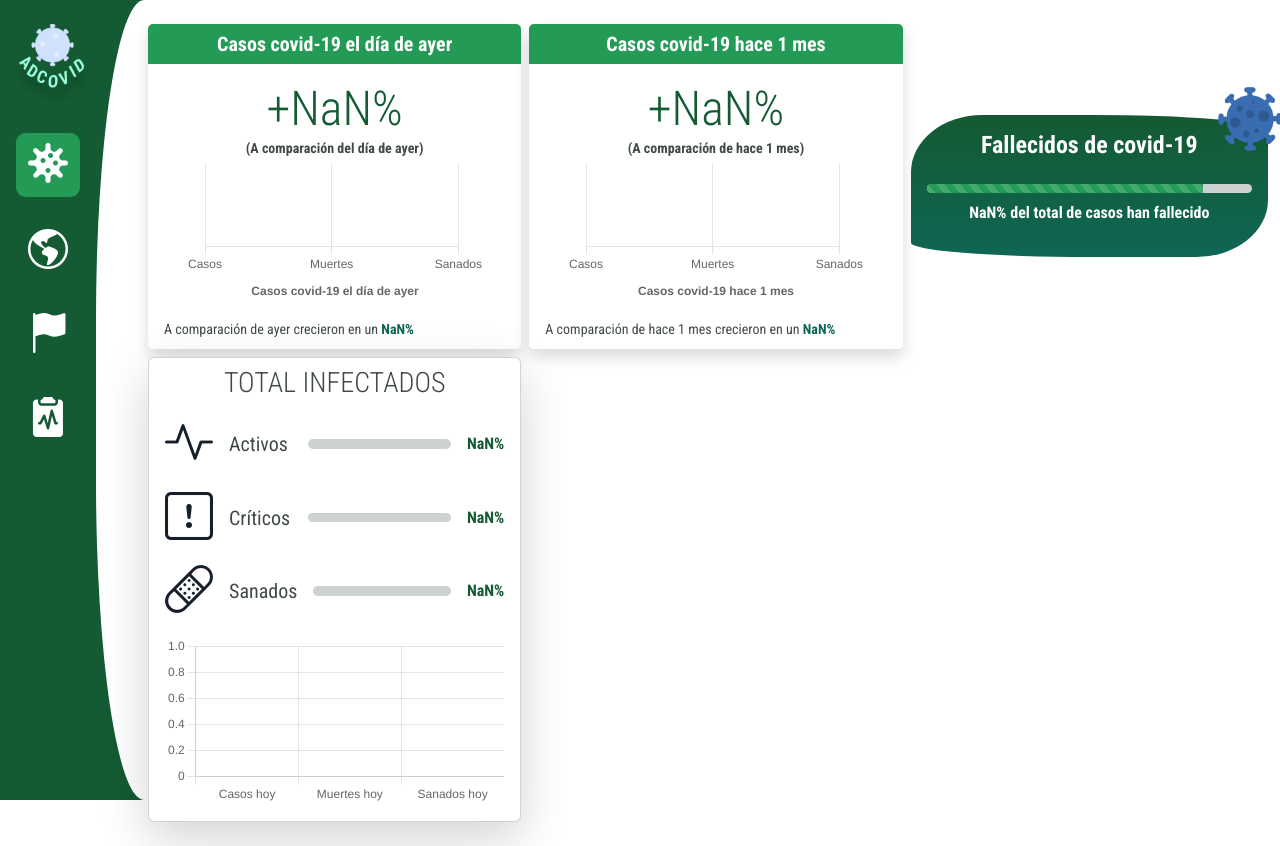
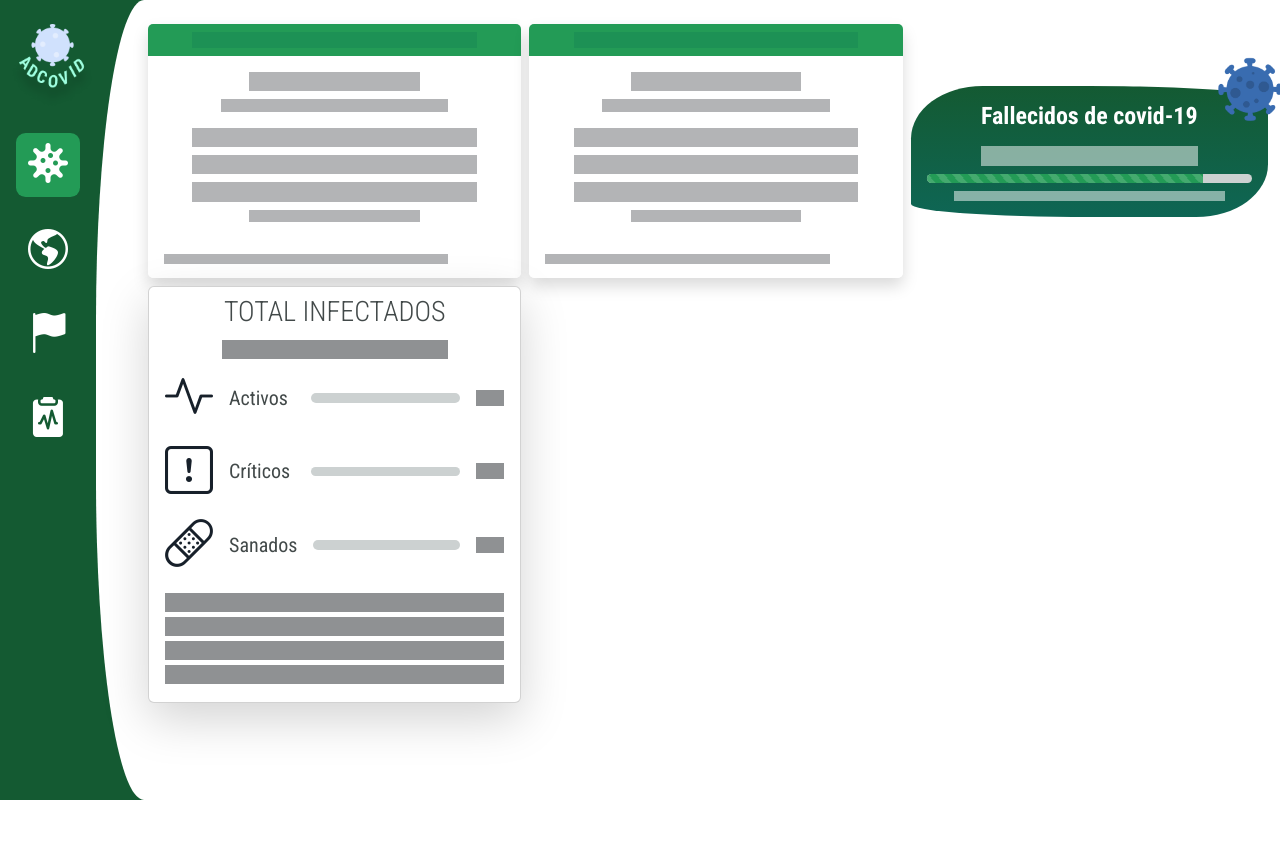
Before and after one commit to JKmoises/adcovid, a React (Create React App) app: page / in a window 1280 px wide. After the commit the page ends 800 px from the top, so only its background shows below. Built offline with nearby package versions, Linux system fonts and the light colour scheme; no server answers.

Commit message:
Agregando placeholder de carga antes de mostrar la data de las gráficas

```diff
--- a/src/components/CardFallecidos.tsx
+++ b/src/components/CardFallecidos.tsx
@@ -1,12 +1,12 @@
-import { ProgressBar } from 'react-bootstrap';
+import { Placeholder, ProgressBar } from "react-bootstrap";
 import covidIcon from "../assets/covid-virus.png";
-import { useContext } from 'react';
-import { CovidContext } from '../context/CovidContext';
+import { useContext } from "react";
+import { CovidContext } from "../context/CovidContext";
 
 export const CardFallecidos = () => {
   const { globals } = useContext(CovidContext);
   const { data } = globals;
-  const { cases,deaths } = data ?? {};
+  const { cases, deaths } = data ?? {};
 
   const percentageDeaths = (deaths * 100) / cases;
 
@@ -21,11 +21,20 @@ export const CardFallecidos = () => {
         alt="Covid icono"
       />
       <h4 className="fw-bold text-center">Fallecidos de covid-19</h4>
-      <span className="display-5 fw-bold">{deaths?.toLocaleString()}</span>
+
+      {data ? (
+        <span className="display-5 fw-bold">{deaths?.toLocaleString()}</span>
+      ) : (
+        <Placeholder xs={8} size="lg" />
+      )}
       <ProgressBar className="w-100" animated now={85} />
-      <p className="text-center text-md-start fw-bold">
-        {percentageDeaths.toFixed(1)}% del total de casos han fallecido
-      </p>
+      {data ? (
+        <p className="text-center text-md-start fw-bold">
+          {percentageDeaths.toFixed(1)}% del total de casos han fallecido
+        </p>
+      ) : (
+        <Placeholder xs={10} size="xs" />
+      )}
     </section>
   );
-}
+};
--- a/src/components/CardInfectados.tsx
+++ b/src/components/CardInfectados.tsx
@@ -1,7 +1,7 @@
-import { Card, Stack, ProgressBar } from 'react-bootstrap';
-import { Bar } from 'react-chartjs-2';
-import { useContext } from 'react';
-import { CovidContext } from '../context/CovidContext';
+import { Card, Stack, ProgressBar, Placeholder } from "react-bootstrap";
+import { Bar } from "react-chartjs-2";
+import { useContext } from "react";
+import { CovidContext } from "../context/CovidContext";
 import {
   Chart as ChartJS,
   CategoryScale,
@@ -20,7 +20,7 @@ ChartJS.register(
   BarElement,
   Title,
   Tooltip,
-  Legend,
+  Legend
 );
 
 const options = {
@@ -42,8 +42,15 @@ const labels = ["Casos hoy", "Muertes hoy", "Sanados hoy"];
 export const CardInfectados = () => {
   const { globals } = useContext(CovidContext);
   const { data } = globals;
-  const { active,cases,critical,recovered,todayCases,todayDeaths,todayRecovered} = data ?? {};
-
+  const {
+    active,
+    cases,
+    critical,
+    recovered,
+    todayCases,
+    todayDeaths,
+    todayRecovered,
+  } = data ?? {};
 
   const dataChart = {
     labels,
@@ -55,9 +62,9 @@ export const CardInfectados = () => {
     ],
   };
 
-  const activePercentage: number = (active*100)/cases;
-  const criticalPercentage: number = (critical*100)/cases;
-  const recoveredPercentage: number = (recovered*100)/cases;
+  const activePercentage: number = (active * 100) / cases;
+  const criticalPercentage: number = (critical * 100) / cases;
+  const recoveredPercentage: number = (recovered * 100) / cases;
 
   return (
     <Card className="shadow-lg">
@@ -65,9 +72,13 @@ export const CardInfectados = () => {
         <h3 className="text-uppercase fw-light text-gray-dark-color">
           Total Infectados
         </h3>
+        {data ? (
           <Card.Text className="h1 text-color fw-bolder">
             {cases?.toLocaleString()}
           </Card.Text>
+        ) : (
+          <Placeholder xs={8} size="lg" />
+        )}
       </Card.Header>
 
       <Card.Body className="pt-0">
@@ -80,14 +91,20 @@ export const CardInfectados = () => {
             <Card.Text className="w-6 m-0 fs-5 text-gray-dark-color">
               Activos
             </Card.Text>
+
             <ProgressBar
               className="progress-second-color w-75"
               animated
               now={activePercentage}
             />
+
+            {data ? (
               <Card.Text className="fw-bold text-first-color">
                 {activePercentage.toFixed(2)}%
               </Card.Text>
+            ) : (
+              <Placeholder xs={1} />
+            )}
           </Stack>
 
           <Stack className="flex-row align-items-center justify-content-between gap-3">
@@ -98,14 +115,20 @@ export const CardInfectados = () => {
             <Card.Text className="w-6 m-0 fs-5 text-gray-dark-color">
               Críticos
             </Card.Text>
+
             <ProgressBar
               className="progress-second-color w-75"
               animated
               now={criticalPercentage}
             />
+
+            {data ? (
               <Card.Text className="fw-bold text-first-color">
                 {criticalPercentage.toFixed(2)}%
               </Card.Text>
+            ) : (
+              <Placeholder xs={1} />
+            )}
           </Stack>
 
           <Stack className="flex-row align-items-center justify-content-between gap-3">
@@ -116,17 +139,34 @@ export const CardInfectados = () => {
             <Card.Text className="w-6 m-0 fs-5 text-gray-dark-color">
               Sanados
             </Card.Text>
+
             <ProgressBar
               className="progress-second-color w-75"
               animated
               now={recoveredPercentage}
             />
-            <Card.Text className="fw-bold text-first-color">{recoveredPercentage.toFixed(1)}%</Card.Text>
+
+            {data ? (
+              <Card.Text className="fw-bold text-first-color">
+                {recoveredPercentage.toFixed(1)}%
+              </Card.Text>
+            ) : (
+              <Placeholder xs={1} />
+            )}
           </Stack>
         </Stack>
 
+        {data ? (
           <Bar data={dataChart} options={options} />
+        ) : (
+          <>
+            <Placeholder xs={12} size="lg" />
+            <Placeholder xs={12} size="lg" />
+            <Placeholder xs={12} size="lg" />
+            <Placeholder xs={12} size="lg" />
+          </>
+        )}
       </Card.Body>
     </Card>
   );
-}
+};
--- /dev/null
+++ b/src/components/CardPlaceholder.tsx
@@ -0,0 +1,40 @@
+import React from 'react'
+import { Card, Placeholder } from 'react-bootstrap';
+
+export const CardPlaceholder = () => {
+  return (
+    <Card className="shadow border-0 p-0">
+      <Card.Header className="bg-third-color border-0">
+        <Placeholder className="d-block mx-auto" bg="success" xs={10} />
+      </Card.Header>
+
+      <Card.Body>
+        <Placeholder
+          className="d-flex flex-column align-items-center gap-2"
+          as={Card.Text}
+          animation="glow"
+        >
+          <Placeholder xs={6} size="lg" />
+          <Placeholder xs={8} size="sm" />
+        </Placeholder>
+
+        <Placeholder
+          className="d-flex flex-column align-items-center gap-2"
+          as={Card.Text}
+          animation="glow"
+        >
+          <Placeholder xs={10} size="lg" />
+          <Placeholder xs={10} size="lg" />
+          <Placeholder xs={10} size="lg" />
+          <Placeholder xs={6} size="sm" />
+        </Placeholder>
+      </Card.Body>
+
+      <Card.Footer className="bg-white border-0">
+        <Placeholder as={Card.Text} animation="glow">
+          <Placeholder xs={10} size="xs" />
+        </Placeholder>
+      </Card.Footer>
+    </Card>
+  );
+}
--- a/src/pages/Globales.tsx
+++ b/src/pages/Globales.tsx
@@ -1,13 +1,14 @@
 import { CardCovid } from "../components/CardCovid";
-import { Row,Col } from "react-bootstrap";
+import { Row, Col } from "react-bootstrap";
 import { CardFallecidos } from "../components/CardFallecidos";
 import { CardInfectados } from "../components/CardInfectados";
 import { useFetch } from "../hooks/useFetch";
-import { yesterdayDate, dateMonthAgo } from '../helpers/formattedDates';
+import { yesterdayDate, dateMonthAgo } from "../helpers/formattedDates";
 import { MONTH_AGO, YESTERDAY } from "../helpers/endpoints";
 import { CovidDate, FetchData } from "../interfaces/interfaces";
-import { useContext } from 'react';
-import { CovidContext } from '../context/CovidContext';
+import { useContext } from "react";
+import { CovidContext } from "../context/CovidContext";
+import { CardPlaceholder } from "../components/CardPlaceholder";
 
 const YESTERDAY_DATE: string = yesterdayDate();
 const MONTH_AGO_DATE: string = dateMonthAgo();
@@ -20,25 +21,36 @@ export const Globales = () => {
   const { cases } = data ?? {};
 
   const CASES_YESTERDAY: number = covidYesterday?.data?.cases[YESTERDAY_DATE];
-  const DEATHS_YESTERDAY: number= covidYesterday?.data?.deaths[YESTERDAY_DATE];
-  const RECOVERED_YESTERDAY: number = covidYesterday?.data?.recovered[YESTERDAY_DATE];
+  const DEATHS_YESTERDAY: number = covidYesterday?.data?.deaths[YESTERDAY_DATE];
+  const RECOVERED_YESTERDAY: number =
+    covidYesterday?.data?.recovered[YESTERDAY_DATE];
 
   const CASES_MONTH_AGO: number = covidMonthAgo?.data?.cases[MONTH_AGO_DATE];
-  const DEATHS_MONTH_AGO: number= covidMonthAgo?.data?.deaths[MONTH_AGO_DATE];
-  const RECOVERED_MONTH_AGO: number = covidMonthAgo?.data?.recovered[MONTH_AGO_DATE];
+  const DEATHS_MONTH_AGO: number = covidMonthAgo?.data?.deaths[MONTH_AGO_DATE];
+  const RECOVERED_MONTH_AGO: number =
+    covidMonthAgo?.data?.recovered[MONTH_AGO_DATE];
 
-  const dataYesterday: number[] = [CASES_YESTERDAY, DEATHS_YESTERDAY, RECOVERED_YESTERDAY];
-  const dataMonthAgo: number[] = [CASES_MONTH_AGO, DEATHS_MONTH_AGO, RECOVERED_MONTH_AGO];
+  const dataYesterday: number[] = [
+    CASES_YESTERDAY,
+    DEATHS_YESTERDAY,
+    RECOVERED_YESTERDAY,
+  ];
+  const dataMonthAgo: number[] = [
+    CASES_MONTH_AGO,
+    DEATHS_MONTH_AGO,
+    RECOVERED_MONTH_AGO,
+  ];
 
-  const increaseCasesYesterday: number = ((cases - CASES_YESTERDAY)*100)/cases;
-  const increaseCasesMonthAgo: number = ((cases - CASES_MONTH_AGO) * 100) / cases;
-  console.log(cases);
-  console.log(CASES_YESTERDAY,CASES_MONTH_AGO);
+  const increaseCasesYesterday: number =
+    ((cases - CASES_YESTERDAY) * 100) / cases;
+  const increaseCasesMonthAgo: number =
+    ((cases - CASES_MONTH_AGO) * 100) / cases;
 
   return (
     <>
       <Row className="justify-content-center align-items-center gap-3 gap-xl-2 mw-100">
         <Col lg={4} className="p-lg-0">
+          {data ? (
             <CardCovid
               cardTitle="Casos covid-19 el día de ayer"
               bodyText="(A comparación del día de ayer)"
@@ -46,9 +58,13 @@ export const Globales = () => {
               chartData={dataYesterday}
               increaseCases={increaseCasesYesterday}
             />
+          ) : (
+            <CardPlaceholder />
+          )}
         </Col>
 
         <Col lg={4} className="p-lg-0">
+          {data ? (
             <CardCovid
               cardTitle="Casos covid-19 hace 1 mes"
               bodyText="(A comparación de hace 1 mes)"
@@ -56,6 +72,9 @@ export const Globales = () => {
               chartData={dataMonthAgo}
               increaseCases={increaseCasesMonthAgo}
             />
+          ) : (
+            <CardPlaceholder />
+          )}
         </Col>
 
         <Col lg={3} className="p-lg-0 flex-50">
```
Lines whose indentation alone changed are shown as unchanged.
